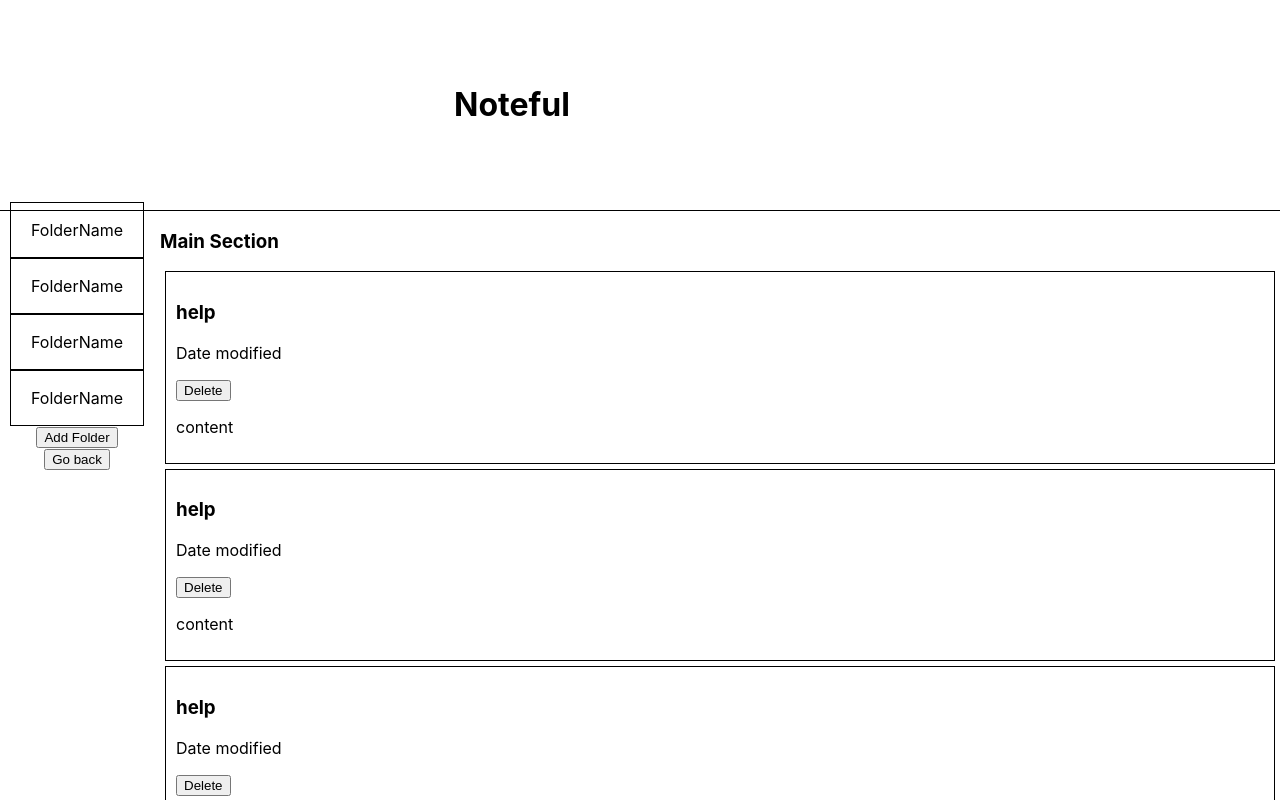
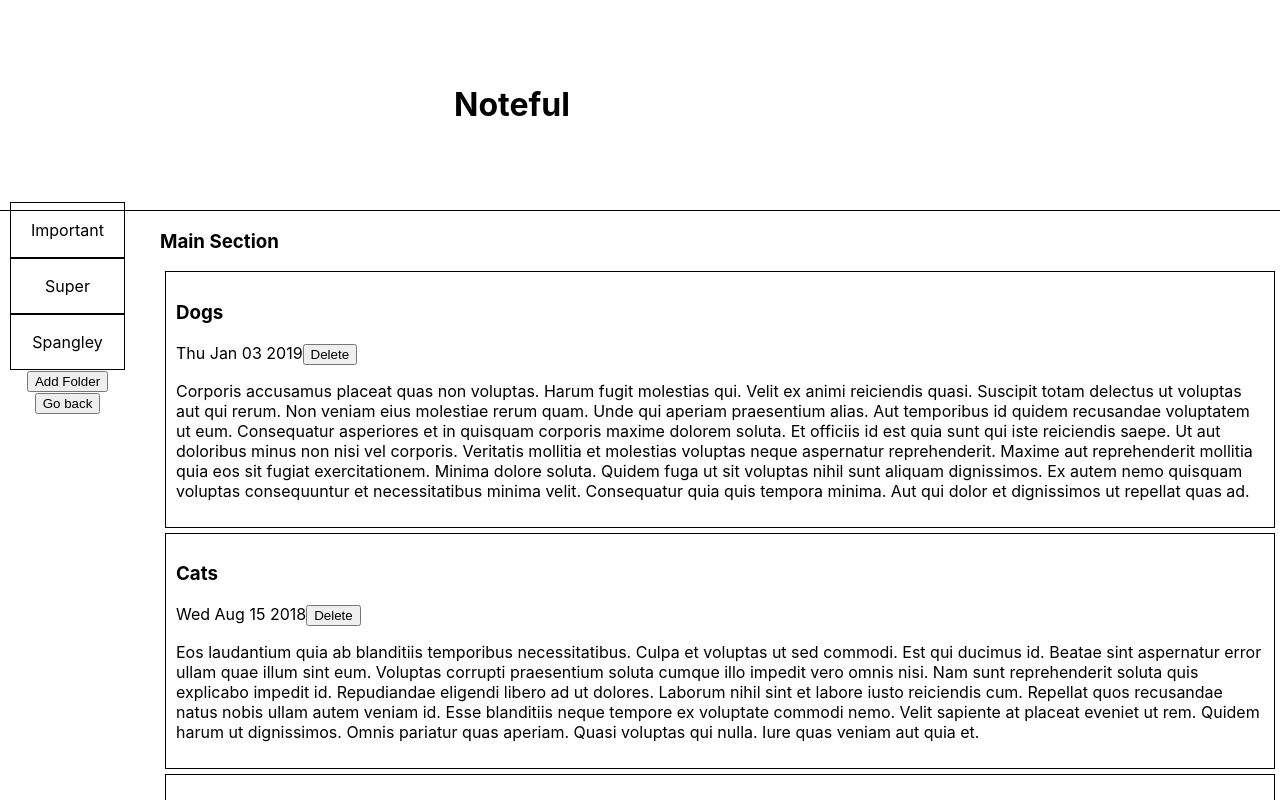
Before and after one commit to thinkful-ei-heron/noteful_wesley-evan, a React (Create React App) app: page / in a window 1280 px wide. Shown: the top 800 px of the page. Built offline with nearby package versions, Linux system fonts and the light colour scheme.

Commit message:
mapping is done and now trying to add routes

```diff
--- a/src/App.js
+++ b/src/App.js
@@ -1,11 +1,13 @@
 // https://github.com/thinkful-ei-heron/noteful_wesley-evan.git
 
-import React, { Component } from 'react'
+import React from 'react'
 import './App.css';
 import MainSection from './MainSection/mainSection';
 import SideBar from './SideBar/sideBar';
 import Header from './header';
 import STORE from './dummy-store';
+import {Route} from 'react-router-dom';
+import {Switch} from 'react-router-dom';
 
 
 function App(){
@@ -14,10 +16,17 @@ function App(){
     folders: STORE.folders,
     notes: STORE.notes
   }
-  //console.log(state);
+
     return (
     <div className="App">
       <Header />
+
+      <Switch>
+        <Route
+          exact path= '/'
+          render={()=>{
+           return(
+             <div>
               <MainSection
                   notes={state.notes}
               />
@@ -25,6 +34,11 @@ function App(){
                   folders={state.folders}
               />
              </div>
+           )
+          }}
+          />
+      </Switch>
+    </div>
   );
     }
 
--- a/src/MainSection/NoteItem.js
+++ b/src/MainSection/NoteItem.js
@@ -1,16 +1,19 @@
 import React, { Component } from 'react'
+// import { format } from 'date-fns'
 
 export class NoteItem extends Component {
   //This will add a button to DELETE the item.
   // This will also need to have the folder ID passed in.
+
   render() {
     //console.log(this.props);
+    const dateModified = new Date(this.props.modified);
     return (
       <div className='SingleNote'>
-        <h3>help</h3>
-        <p>Date modified</p>
+        <h3>{this.props.name}</h3>
+        <span>{dateModified.toDateString()}</span>
         <button>Delete</button>
-        <p>content</p>
+        <p>{this.props.content}</p>
       </div>
     )
   }
--- a/src/MainSection/mainSection.js
+++ b/src/MainSection/mainSection.js
@@ -5,7 +5,6 @@ import AddNote from './AddNote';
 export class MainSection extends Component {
   render() {
     const notesList = this.props.notes;
-    console.log(this.props.notes.name);
 
     return (
       <div className="MainSection">
@@ -16,16 +15,14 @@ export class MainSection extends Component {
             return(<div></div>)
           } else {
             return (
-              <div>
               <NoteItem
-                id={notesList.id}
+                id={result.id}
                 key={Math.random()}
-                content={notesList.content}
-                name={notesList.name}
-                modified={notesList.modified}
-                folderId={notesList.folderId}
+                content={result.content}
+                name={result.name}
+                modified={result.modified}
+                folderId={result.folderId}
               />
-              </div>
             )
           }
         })}
--- a/src/SideBar/FolderItem.js
+++ b/src/SideBar/FolderItem.js
@@ -4,7 +4,7 @@ export class FolderItem extends Component {
   render() {
     return (
       <div className='FolderItem'>
-          <p>FolderName</p>
+          <p>{this.props.name}</p>
       </div>
     )
   }
--- a/src/SideBar/FolderList.js
+++ b/src/SideBar/FolderList.js
@@ -1,19 +1,29 @@
 import React, { Component } from 'react'
 import FolderItem from './FolderItem'
-import AddFolderButtom from './AddFolderButton'
-import GoBackButton from './GoBackButton'
+import AddFolderButton from './AddFolderButton'
 
 export class FolderList extends Component {
   // Folder List will find Folders from the the store and map over to create a list of folder options.
   // This view is in the {MainView} and {FolderRoute}
   render() {
+    const folderList = this.props.folders;
+
     return (
-      <div>
-        <FolderItem />
-        <FolderItem />
-        <FolderItem />
-        <FolderItem />
-        <AddFolderButtom />
+      <div className="test">
+        {folderList.map(result => {
+            if(folderList === false){
+              return(<div> </div>)
+            } else {
+              return(
+                <FolderItem
+                  key={Math.random()}
+                  id={result.id}
+                  name={result.name}
+                />
+              )
+            }
+        })}
+        <AddFolderButton />
       </div>
     )
   }
--- a/src/SideBar/sideBar.js
+++ b/src/SideBar/sideBar.js
@@ -1,7 +1,6 @@
 import React, { Component } from 'react'
 import FolderList from './FolderList';
 import GoBackButton from './GoBackButton';
-import AddFolderButton from './AddFolderButton';
 
 export class SideBar extends Component {
 
@@ -9,7 +8,9 @@ export class SideBar extends Component {
     //console.log(this.props.folders)
     return (
       <div className='FolderList'>
-        <FolderList />
+        <FolderList
+          folders={this.props.folders}
+        />
         <GoBackButton />
       </div>
     )
```
Lines whose indentation alone changed are shown as unchanged.
